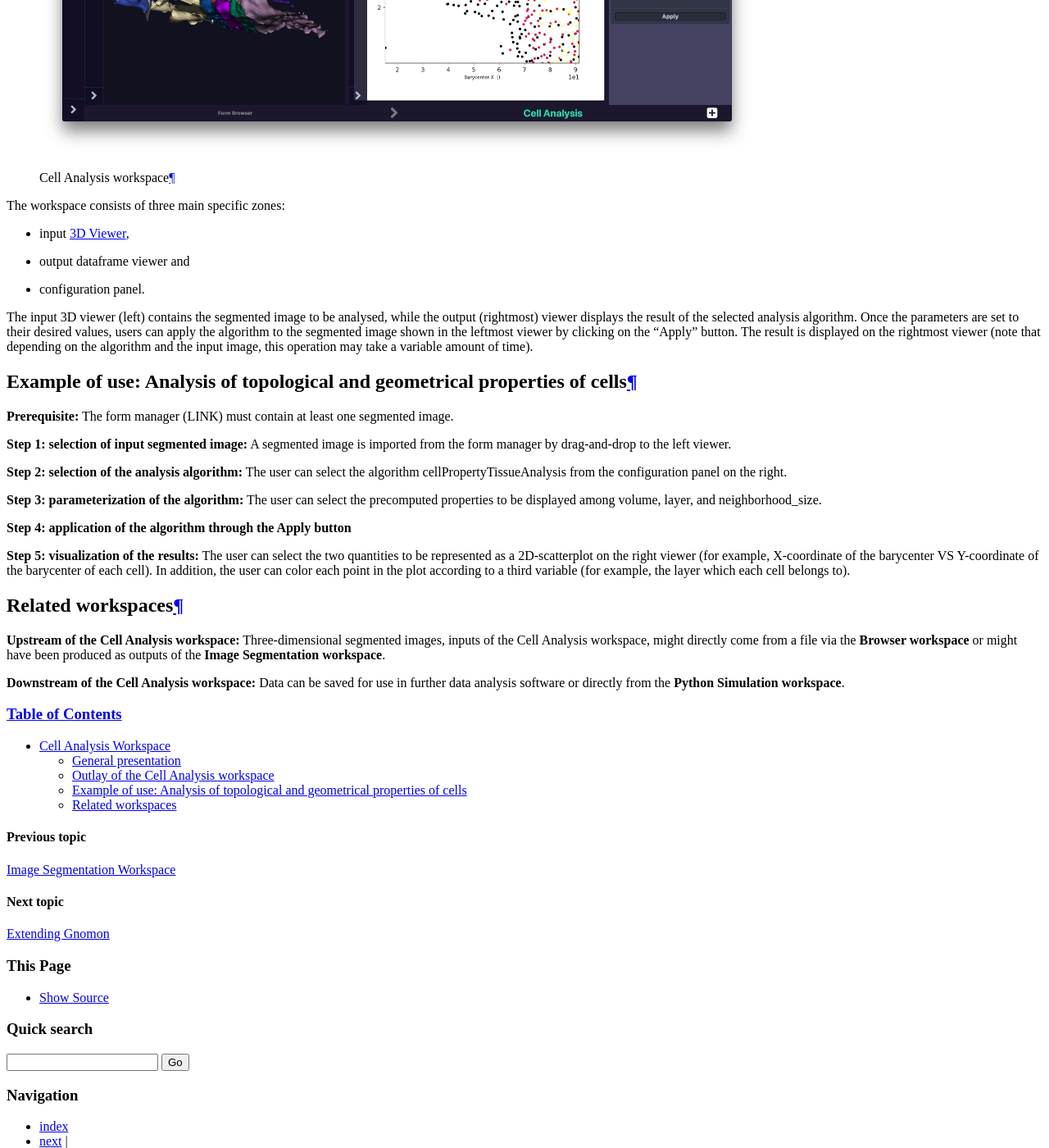
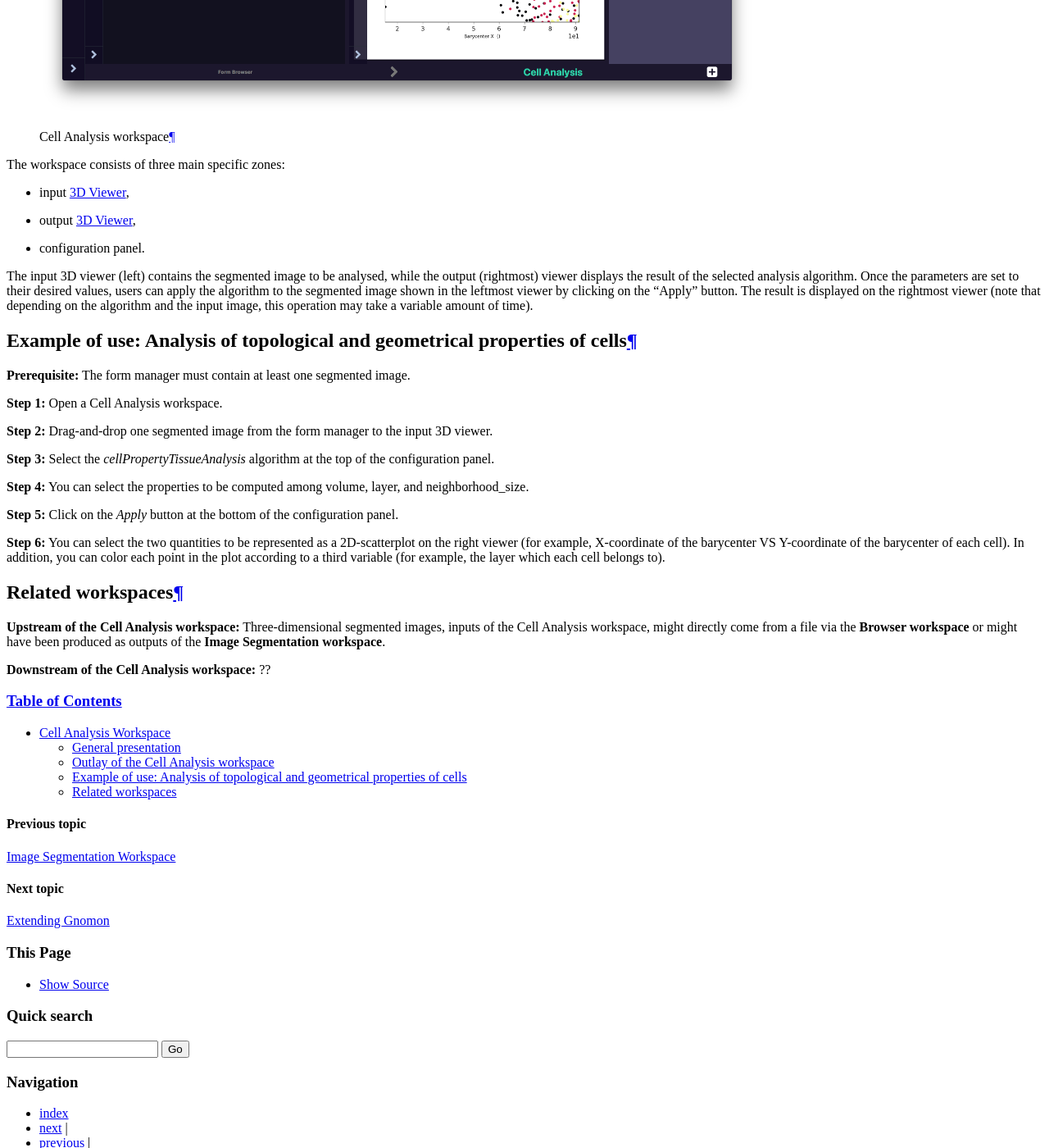
Before and after one commit to gnomon-inria/gnomon, a Sphinx documentation site: the page built from doc/workspaces/CellAnalysisWorkspace.rst, in a window 1280 px wide and 1400 px high, scrolled down 834 px. Shown: the whole window at 82% size. Built offline with Sphinx 7.4.7, drawn with Linux system fonts in a browser that asks for light colours; formulas are drawn with MathJax 3; some of the changed text lies outside the part shown.

Commit message:
updated doc

```diff
--- a/doc/conf.py
+++ b/doc/conf.py
@@ -17,6 +17,12 @@ import sys
 
 cwd = os.getcwd()
 project_root = os.path.dirname(cwd)
+src_dir = os.path.abspath(os.path.join(project_root, "python"))
+
+# Insert the project root dir as the first element in the PYTHONPATH.
+# This lets us ensure that the source package is imported, and that its
+# version is used.
+sys.path.insert(0, os.path.join(project_root, 'python'))
 
 # -- Project information -----------------------------------------------------
 
@@ -189,14 +195,14 @@ todo_include_todos = True
 
 
 # use apidoc to generate developer doc
-# try:
-#     from sphinx.ext.apidoc import main
-# except ImportError:
-#     from sphinx.apidoc import main
-#
-# destdir = os.path.abspath(os.path.join(project_root, "doc", "_dvlpt"))
-#
-# if not os.path.isdir(destdir):
-#     os.makedirs(destdir)
-#
-# main(['-e', '-o', destdir, '-d', '4', '-s', source_suffix[1:], '--force', src_dir])
+try:
+    from sphinx.ext.apidoc import main
+except ImportError:
+    from sphinx.apidoc import main
+
+destdir = os.path.abspath(os.path.join(project_root, "doc", "_dvlpt"))
+
+if not os.path.isdir(destdir):
+    os.makedirs(destdir)
+
+main(['-e', '-o', destdir, '-d', '4', '-s', source_suffix[1:], '--force', src_dir])
--- a/doc/user-tutorials.rst
+++ b/doc/user-tutorials.rst
@@ -6,8 +6,6 @@ Using Gnomon
 .. toctree::
     :maxdepth: 2
 
-    workspaces/GeneralWorkspace
-    workspaces/3DViewer
     workspaces/BrowserWorkspace
     workspaces/RegistrationWorkspace
     workspaces/PreprocessingWorkspace
--- a/doc/workspaces/CellAnalysisWorkspace.rst
+++ b/doc/workspaces/CellAnalysisWorkspace.rst
@@ -7,9 +7,7 @@ General presentation
 
 This workspace produces quantitative analyses of some properties of cells and tissues within a segmented image.
 In particular, three algorithms are given to compute geometrical and topological properties of cells, to quantify average signal intensity, and to estimate tissue curvature with cellular resolution.
-
 * **Input**: segmented image (together with signal information if signal average intensity is to be quantified)
-
 * **Output**: dataframe, that can be displayed as a scatterplot [ Warning: I was only able to test the first algorithm ]
 
 Outlay of the Cell Analysis workspace
@@ -26,7 +24,7 @@ Outlay of the Cell Analysis workspace
 The workspace consists of three main specific zones:
 
 * input :ref:`Viewer`,
-* output dataframe viewer and
+* output :ref:`Viewer`,
 * configuration panel.
 
 The input 3D viewer (left) contains the segmented image to be analysed, while the output (rightmost) viewer displays the result of the selected analysis algorithm.
@@ -36,21 +34,23 @@ Once the parameters are set to their desired values, users can apply the algorit
 Example of use: Analysis of topological and geometrical properties of cells
 ===========================================================================
 
-**Prerequisite:** The form manager (LINK) must contain at least one segmented image.
+**Prerequisite:** The form manager must contain at least one segmented image.
 
-**Step 1: selection of input segmented image:** A segmented image is imported from the form manager by drag-and-drop to the left viewer.
+**Step 1:** Open a Cell Analysis workspace.
 
-**Step 2: selection of the analysis algorithm:** The user can select the algorithm cellPropertyTissueAnalysis from the configuration panel on the right.
+**Step 2:** Drag-and-drop one segmented image from the form manager to the input 3D viewer.
 
-**Step 3: parameterization of the algorithm:** The user can select the precomputed properties to be displayed among volume, layer, and neighborhood_size.
+**Step 3:** Select the *cellPropertyTissueAnalysis* algorithm at the top of the configuration panel.
 
-**Step 4: application of the algorithm through the Apply button**
+**Step 4:** You can select the properties to be computed among volume, layer, and neighborhood_size.
 
-**Step 5: visualization of the results:** The user can select the two quantities to be represented as a 2D-scatterplot on the right viewer (for example, X-coordinate of the barycenter VS Y-coordinate of the barycenter of each cell). In addition, the user can color each point in the plot according to a third variable (for example, the layer which each cell belongs to).
+**Step 5:** Click on the *Apply* button at the bottom of the configuration panel.
+
+**Step 6:** You can select the two quantities to be represented as a 2D-scatterplot on the right viewer (for example, X-coordinate of the barycenter VS Y-coordinate of the barycenter of each cell). In addition, you can color each point in the plot according to a third variable (for example, the layer which each cell belongs to).
 
 Related workspaces
 ==================
 
 **Upstream of the Cell Analysis workspace:** Three-dimensional segmented images, inputs of the Cell Analysis workspace, might directly come from a file via the **Browser workspace** or might have been produced as outputs of the **Image Segmentation workspace**.
 
-**Downstream of the Cell Analysis workspace:** Data can be saved for use in further data analysis software or directly from the **Python Simulation workspace**.
+**Downstream of the Cell Analysis workspace:** ??
```
Also changed, not shown: doc/workspaces/BrowserWorkspace.rst (+29 -22 lines), doc/workspaces/Images/BrowserWorkspace.png (added).
